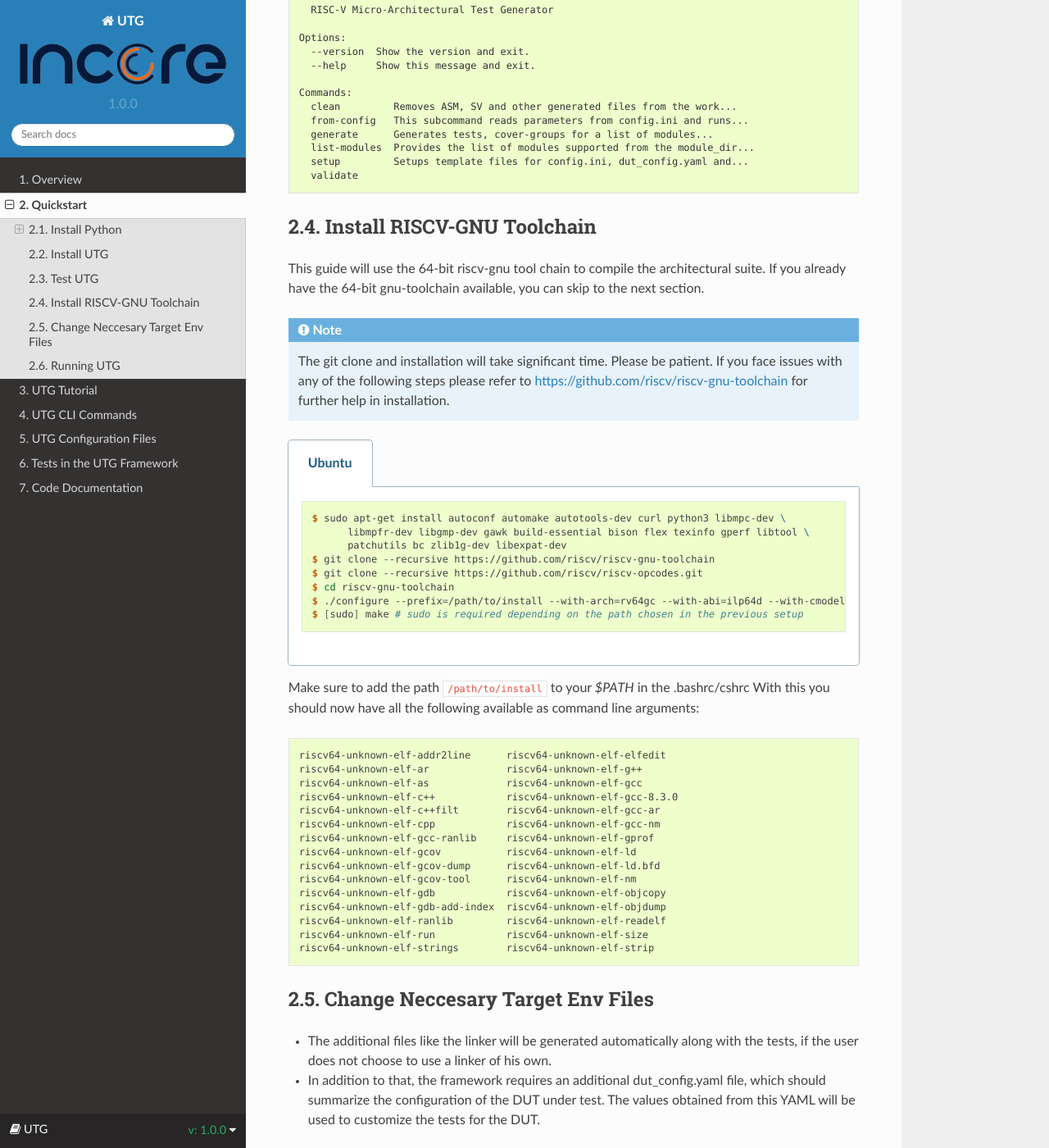
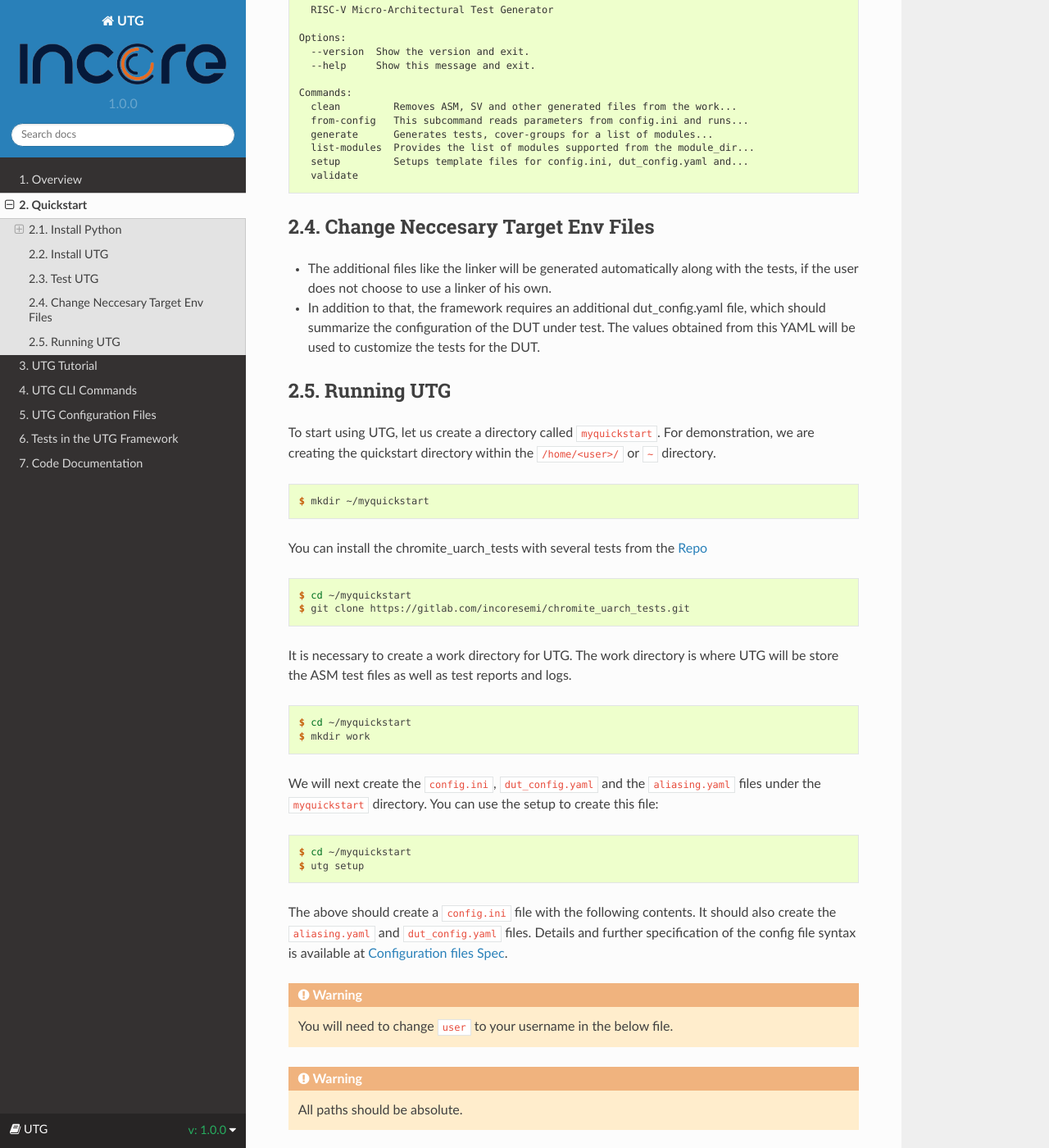
Before and after one commit to incoresemi/uatg, a Sphinx documentation site: the page built from docs/source/installation.rst, in a window 1280 px wide and 1400 px high, scrolled down 2022 px. Shown: the whole window at 82% size. Built offline with Sphinx 7.4.7 and the Read the Docs theme 2.0.0, drawn with Linux system fonts in a browser that asks for light colours; pages that are not in the unit, such as notebooks, are missing from menus.

Commit message:
remove rv64 gcc installation section

```diff
--- a/docs/source/installation.rst
+++ b/docs/source/installation.rst
@@ -149,49 +149,6 @@ Once you have installed UArchTest you can execute ``utg --help`` to print the he
       validate
 
 
-Install RISCV-GNU Toolchain
-===========================
-
-This guide will use the 64-bit riscv-gnu tool chain to compile the architectural suite.
-If you already have the 64-bit gnu-toolchain available, you can skip to the next section.
-
-.. note:: The git clone and installation will take significant time. Please be patient. If you face
-   issues with any of the following steps please refer to
-   https://github.com/riscv/riscv-gnu-toolchain for further help in installation.
-
-.. tabs::
-   .. tab:: Ubuntu
-
-     .. code-block:: shell-session
-
-       $ sudo apt-get install autoconf automake autotools-dev curl python3 libmpc-dev \
-             libmpfr-dev libgmp-dev gawk build-essential bison flex texinfo gperf libtool \
-             patchutils bc zlib1g-dev libexpat-dev
-       $ git clone --recursive https://github.com/riscv/riscv-gnu-toolchain
-       $ git clone --recursive https://github.com/riscv/riscv-opcodes.git
-       $ cd riscv-gnu-toolchain
-       $ ./configure --prefix=/path/to/install --with-arch=rv64gc --with-abi=ilp64d --with-cmodel=medany # for 64-bit toolchain
-       $ [sudo] make # sudo is required depending on the path chosen in the previous setup
-
-Make sure to add the path ``/path/to/install`` to your `$PATH` in the .bashrc/cshrc
-With this you should now have all the following available as command line arguments::
-
-  riscv64-unknown-elf-addr2line      riscv64-unknown-elf-elfedit
-  riscv64-unknown-elf-ar             riscv64-unknown-elf-g++
-  riscv64-unknown-elf-as             riscv64-unknown-elf-gcc
-  riscv64-unknown-elf-c++            riscv64-unknown-elf-gcc-8.3.0
-  riscv64-unknown-elf-c++filt        riscv64-unknown-elf-gcc-ar
-  riscv64-unknown-elf-cpp            riscv64-unknown-elf-gcc-nm
-  riscv64-unknown-elf-gcc-ranlib     riscv64-unknown-elf-gprof
-  riscv64-unknown-elf-gcov           riscv64-unknown-elf-ld
-  riscv64-unknown-elf-gcov-dump      riscv64-unknown-elf-ld.bfd
-  riscv64-unknown-elf-gcov-tool      riscv64-unknown-elf-nm
-  riscv64-unknown-elf-gdb            riscv64-unknown-elf-objcopy
-  riscv64-unknown-elf-gdb-add-index  riscv64-unknown-elf-objdump
-  riscv64-unknown-elf-ranlib         riscv64-unknown-elf-readelf
-  riscv64-unknown-elf-run            riscv64-unknown-elf-size
-  riscv64-unknown-elf-strings        riscv64-unknown-elf-strip
-
 
 Change Neccesary Target Env Files
 =================================
@@ -244,7 +201,9 @@ It should also create the ``aliasing.yaml`` and ``dut_config.yaml`` files.
 Details and further specification of the config file syntax is available at
 :ref:`Configuration files Spec<configuration_files>`.
 
-.. note:: You will need to change ``user`` to your username in the below file.
+.. warning:: You will need to change ``user`` to your username in the below file.
+
+.. warning:: All paths should be absolute.
 
 .. code-block:: ini
    :linenos:
```
